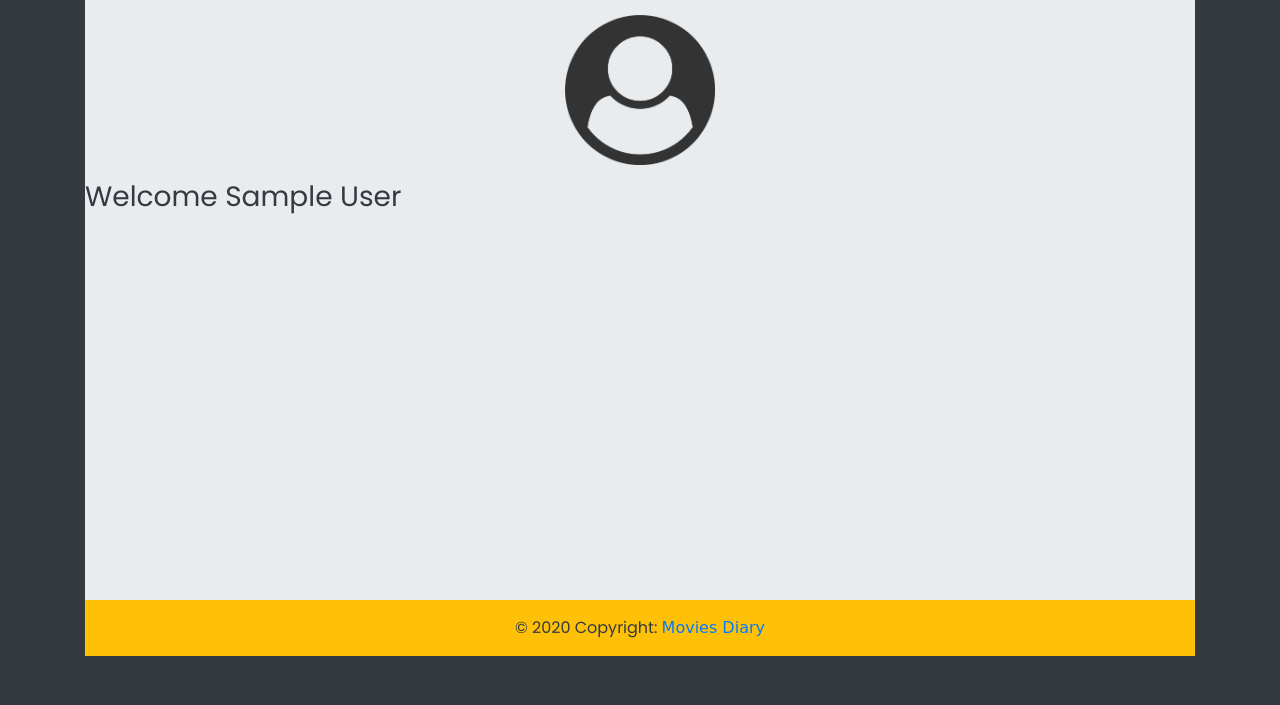
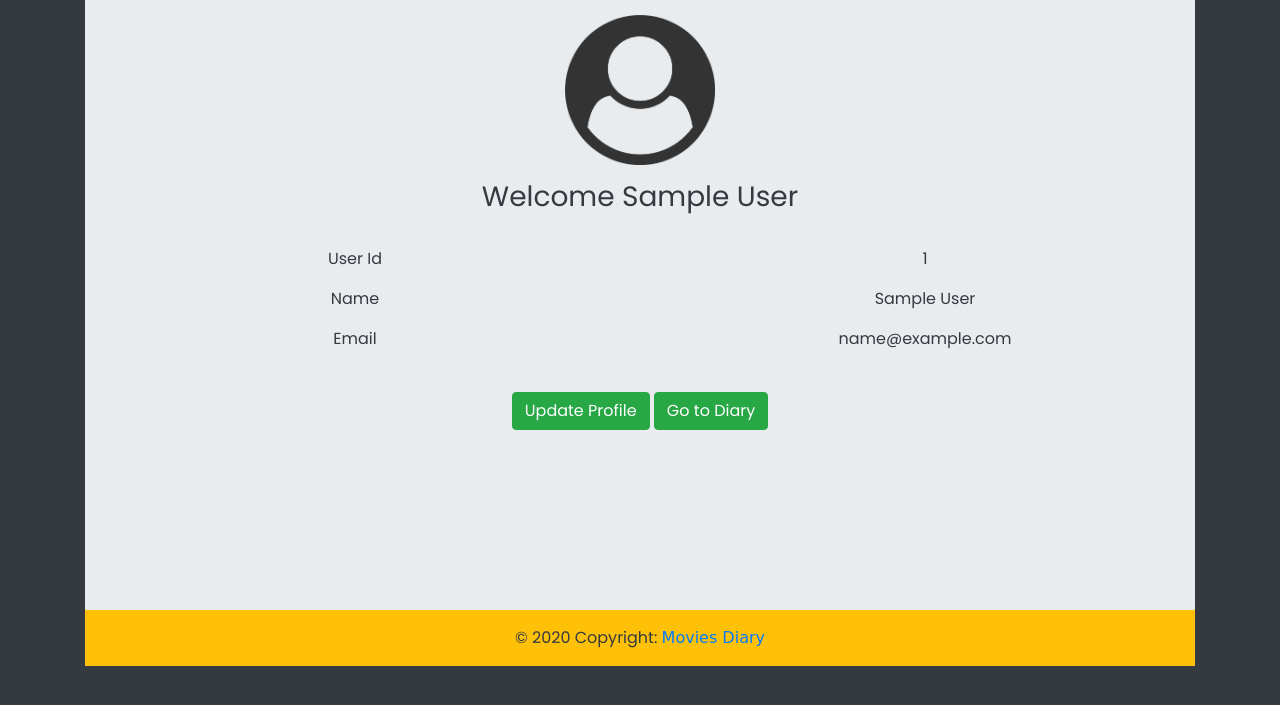
Before and after one commit to ivklisurova/custom-based-API-website, a Flask app: page /profile in a window 1280 px wide. Shown: the part 56-761 px from the top of the page. Run offline with Flask 2, Linux system fonts and the light colour scheme; the visitor is signed in with stand-in values (Sample User, id 1); data comes from the database, SQL or seed files in the repository; some libraries are stand-ins or nearby versions; some web fonts are replaced.

Commit message:
update profile.html version to represent the requirement

```diff
--- a/static/css/styles.css
+++ b/static/css/styles.css
@@ -51,8 +51,9 @@ body {
 
 .user-profile-container {
     background-color: #e9ecef;
-    height: 600px;
+    height: 610px;
     color: #343A40;
+    text-align: center;
 
 }
 
@@ -64,3 +65,8 @@ body {
     margin-left: auto;
     margin-right: auto;
 }
+
+.tab-pane{
+    padding-top: 25px;
+    padding-bottom: 25px;
+}
--- a/templates/profile/profile.html
+++ b/templates/profile/profile.html
@@ -8,6 +8,41 @@
         <div class="user-profile-container">
             <img src="static/images/user.png" alt="Pic" class="user-pic">
             <h3>Welcome {{ current_user.name }}</h3>
+            <div class="row">
+
+                <div class="col-md-12">
+                    <div class="tab-content profile-tab" id="myTabContent">
+                        <div class="tab-pane fade show active" id="home" role="tabpanel" aria-labelledby="home-tab">
+                            <div class="row">
+                                <div class="col-md-6">
+                                    <label>User Id</label>
+                                </div>
+                                <div class="col-md-6">
+                                    <p>{{ current_user.id }}</p>
+                                </div>
+                            </div>
+                            <div class="row">
+                                <div class="col-md-6">
+                                    <label>Name</label>
+                                </div>
+                                <div class="col-md-6">
+                                    <p>{{ current_user.name }}</p>
+                                </div>
+                            </div>
+                            <div class="row">
+                                <div class="col-md-6">
+                                    <label>Email</label>
+                                </div>
+                                <div class="col-md-6">
+                                    <p>{{ current_user.email }}</p>
+                                </div>
+                            </div>
+                        </div>
+                    </div>
+                </div>
+            </div>
+            <a class="btn btn-success" href="#" role="button">Update Profile</a>
+            <a class="btn btn-success" href="#" role="button">Go to Diary</a>
         </div>
     </div>
 
```
